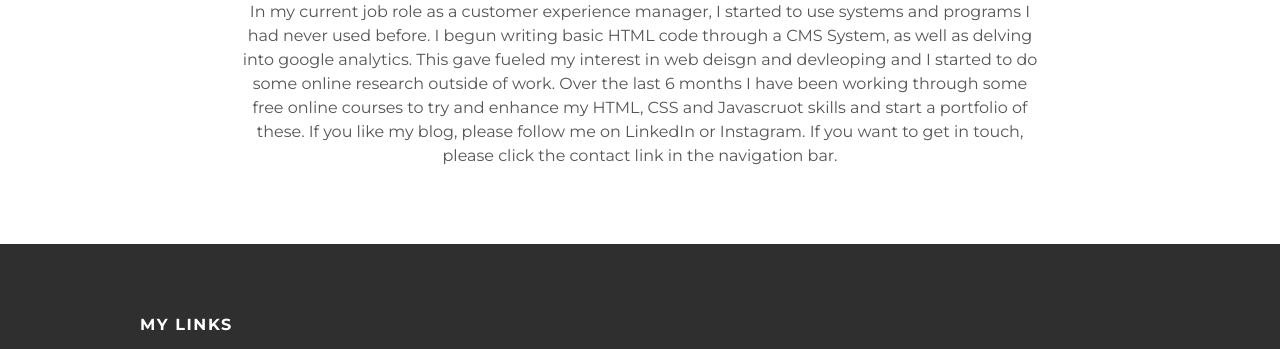
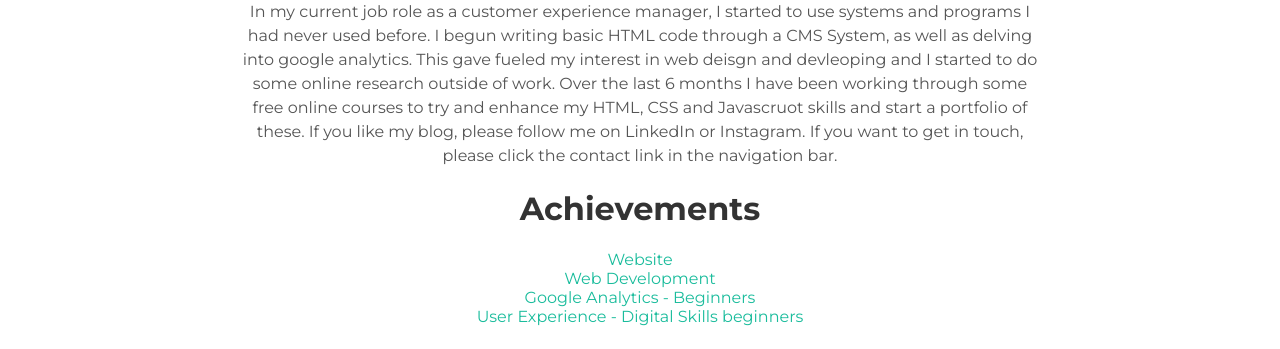
Before and after one commit to Sophiepaige02/sophiepaige02.github.io, a plain HTML site: page about.html in a window 1280 px wide. Shown: the part 603-952 px from the top of the page. Drawn offline with Linux system fonts and the light colour scheme.

Commit message:
Add files via upload

```diff
--- a/about.html
+++ b/about.html
@@ -26,6 +26,16 @@
         <h1 class="about-title">About Me</h1>
         <div class="about-content">
             <p>In my current job role as a customer experience manager, I started to use systems and programs I had never used before. I begun writing basic HTML code through a CMS System, as well as delving into google analytics. This gave fueled my interest in web deisgn and devleoping and I started to do some online research outside of work. Over the last 6 months I have been working through some free online courses to try and enhance my HTML, CSS and Javascruot skills and start a portfolio of these. If you like my blog, please follow me on LinkedIn or Instagram. If you want to get in touch, please click the contact link in the navigation bar.</p>
+        <h1>Achievements</h1>
+
+        <a href="Mimo Certificate  - Website.pdf">Website</a>
+        <br>
+        <a href="Mimo Certificate - Web Development.pdf">Web Development</a>
+        <br>
+        <a href="Google Analytics Cert - Beginners.JPG">Google Analytics - Beginners</a>
+        <br>
+        <a href="digital-skills-user-experience_certificate_of_achievement_7p3fk8f (1).pdf">User Experience - Digital Skills beginners</a>
+
         </div>
         </div>
         </div>
```
Also changed, not shown: Google Analytics Cert - Beginners.JPG (added), 3 other files.
